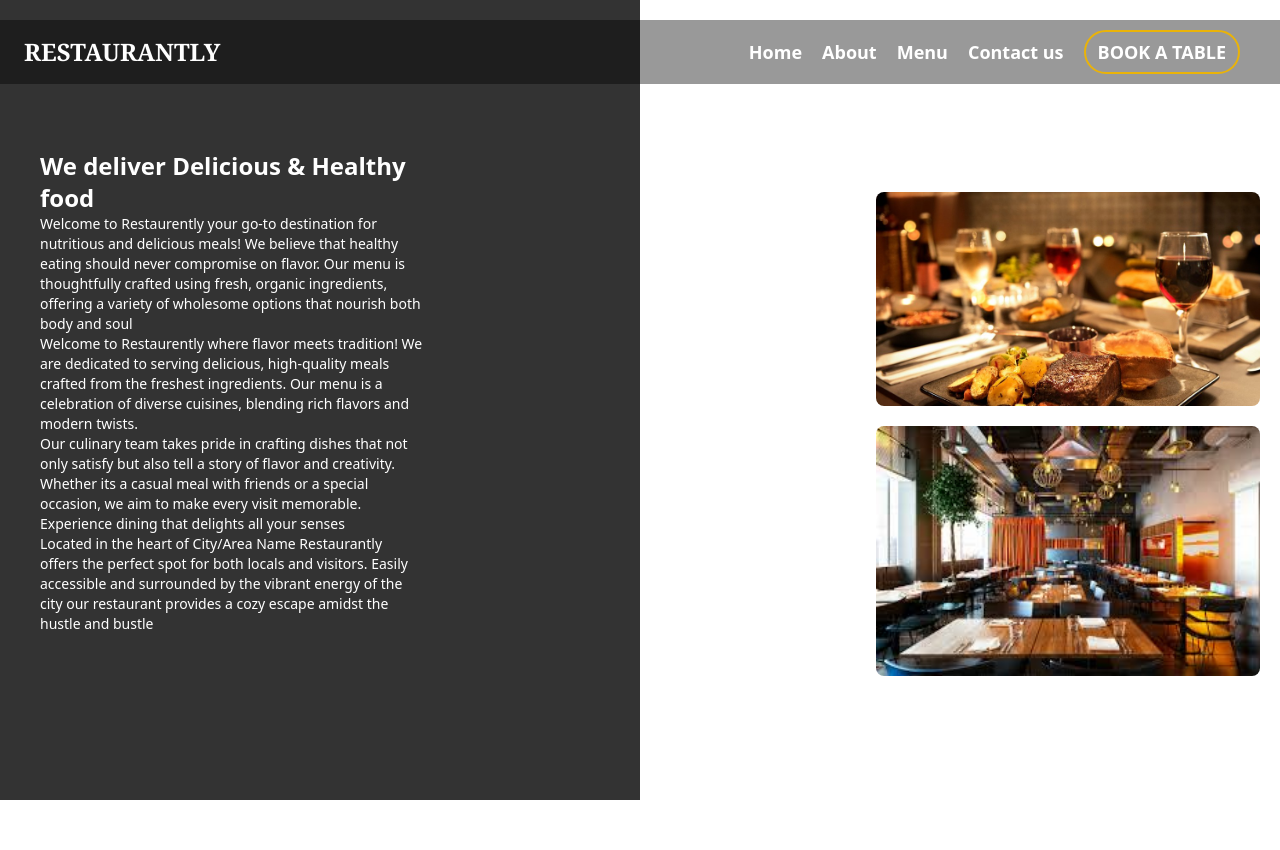
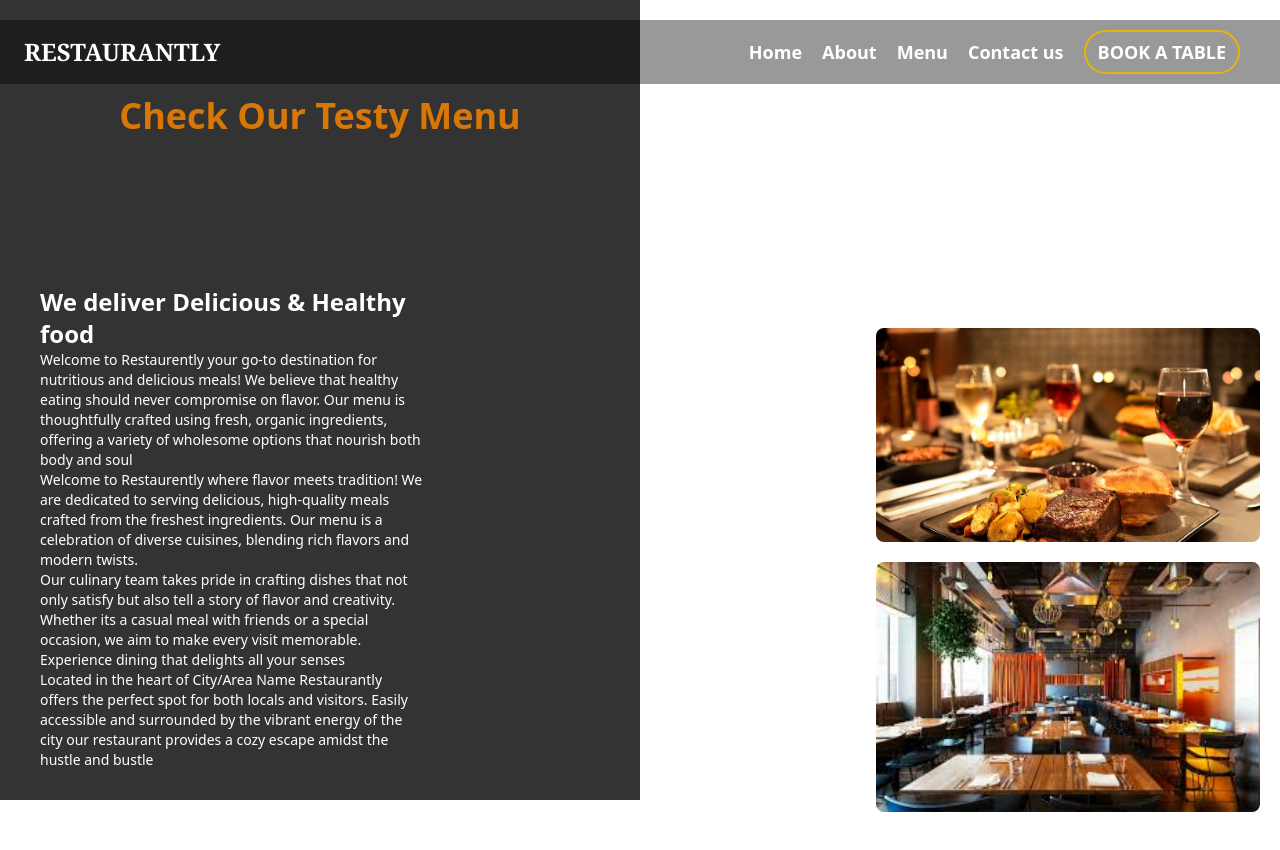
Before and after one commit to Muhammad361738/RestaurentAppNextjs, a Next.js app: page /About in a window 1280 px wide. Shown: the top 850 px of the page. Before the commit the page ends 800 px from the top, so only its background shows below. Built offline with nearby package versions, Linux system fonts and the light colour scheme.

Commit message:
add heading in about section

```diff
--- a/src/app/About/page.tsx
+++ b/src/app/About/page.tsx
@@ -6,6 +6,7 @@ import ttt from "../Assests/ttt.jpg"
 const Page = () => {
     return (
         <div className='bg-black  bg-opacity-80 h-screen max-w-screen-sm pb-10'>
+                         <h2 className='text-center font-bold text-2xl md:text-4xl text-amber-600 pt-24'>Check Our Testy Menu</h2>
 
                 <div className='flex flex-wrap  items-center justify-center md:justify-between  h-screen w-screen pb-10 '>
                      <div className=' mt-5  w-64 h-auto  lg:w-96 m-5 md:w-64 lg:m-10  md:m-10 pb-10'>
```
